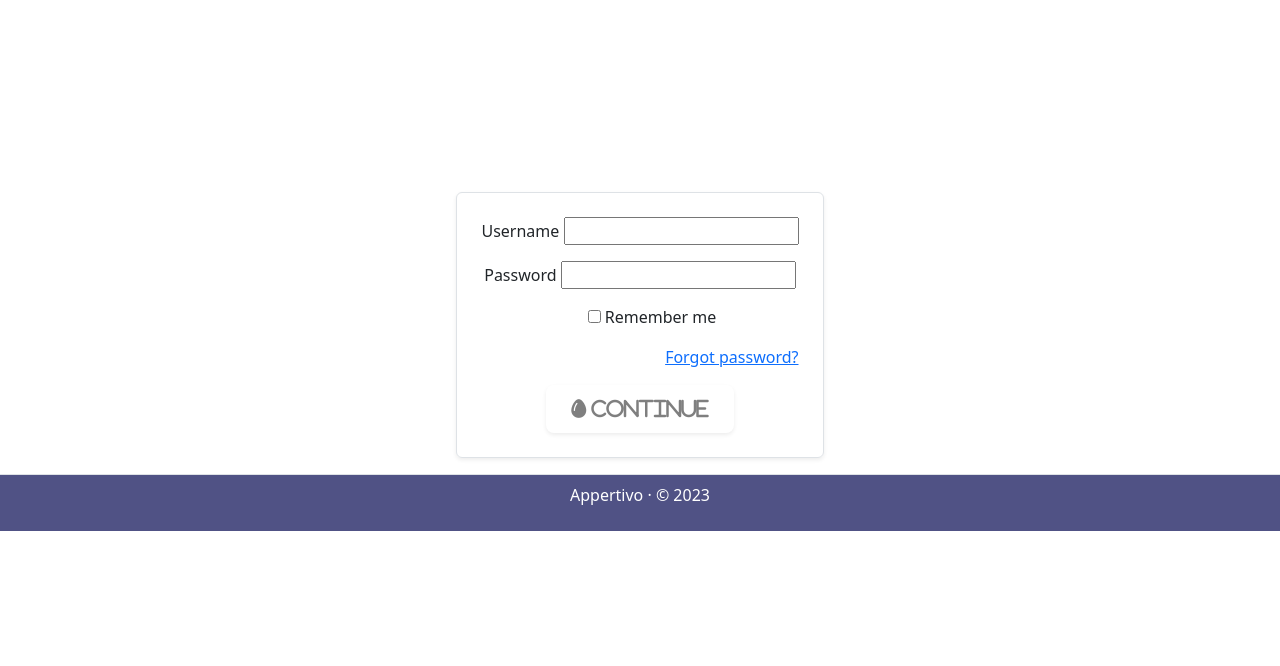
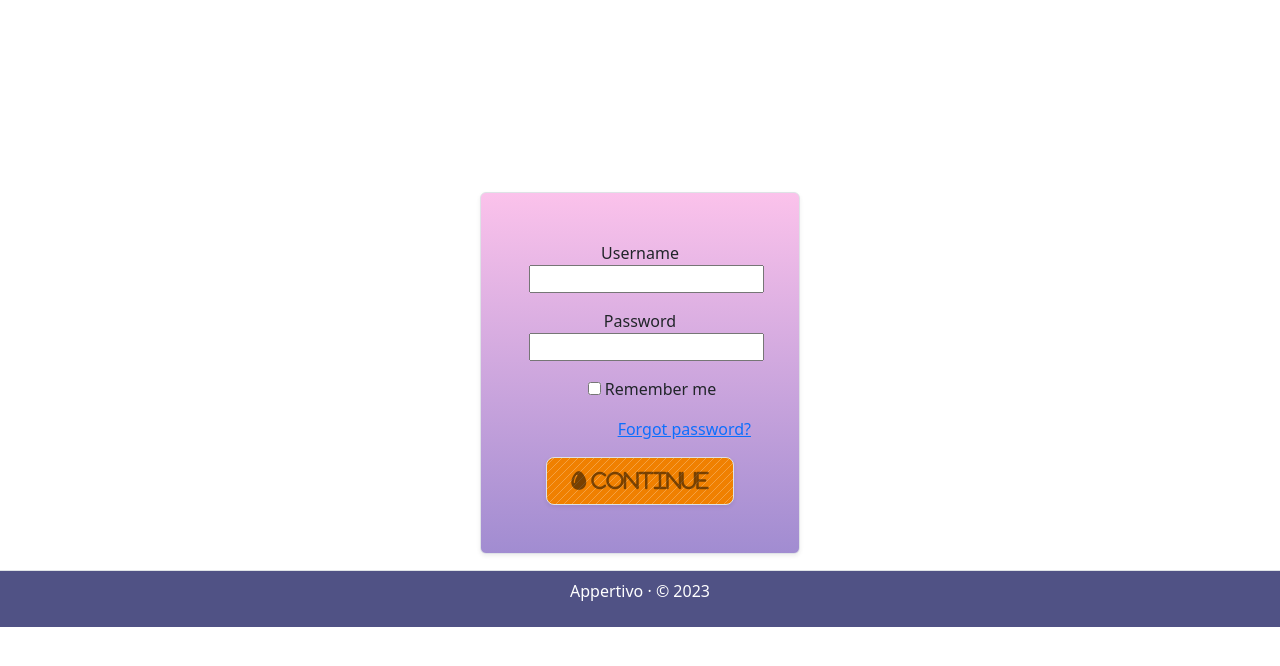
Before and after one commit to SkagitIan/Appertivo, a Django app: template app/specialwidget/templates/registration/login.html in a window 1280 px wide. Shown: the top 666 px of the page. Run offline with Django 4.2, Linux system fonts and the light colour scheme; the template is opened without the code that fills it, so the values that code supplies are empty, except form fields; form fields are guessed from the names that the template uses; some libraries are stand-ins or nearby versions; some web fonts are replaced.

Commit message:
Align auth forms with dashboard styling

```diff
--- a/app/specialwidget/templates/account/signup.html
+++ b/app/specialwidget/templates/account/signup.html
@@ -9,7 +9,8 @@
 
 {% block content %}
 <div class="d-flex align-items-center justify-content-center mx-auto rounded shadow" style="width: 21rem;margin-top:10px;">
-  <div id="inactive-{{ data.id }}"class="border row bg-light p-3 w-100 rounded shadow" style="position:relative;">
+  <div id="inactive-{{ data.id }}" class="border row p-3 w-100 rounded shadow"
+       style="position:relative;background-image: linear-gradient(to top, #a18cd1 0%, #fbc2eb 100%);">
 
 
 <h1>{% trans "Sign Up" %}</h1>
@@ -22,7 +23,8 @@
   {% if redirect_field_value %}
   <input type="hidden" name="{{ redirect_field_name }}" value="{{ redirect_field_value }}" />
   {% endif %}
-  <button class="btn btn-lg border w-100 text-white" type="submit" style="background-color:#b5aee4; background-image: repeating-linear-gradient(-45deg, rgba(255,255,255, 0.25), rgba(255,255,255, 0.25) 1px, transparent 1px, transparent 6px);">Signup</button>
+  <button class="btn btn-lg border w-100 text-white" type="submit"
+          style="background-color:#f08000; background-image: repeating-linear-gradient(-45deg, rgba(255,255,255, 0.25), rgba(255,255,255, 0.25) 1px, transparent 1px, transparent 6px); background-size: 8px 8px;">Signup</button>
 </form>
 </div></div>
 {% endblock %}
--- a/app/specialwidget/templates/registration/login.html
+++ b/app/specialwidget/templates/registration/login.html
@@ -6,8 +6,9 @@
 
 {% block content %}
 <div class="h-100 d-flex align-items-center justify-content-center">
-    <div class="py-auto text-center" style="margin-top:15%;">
-        <form method="post" class="border p-4 rounded shadow-sm">
+    <div class="col-md-3 p-5 text-center border shadow-sm rounded"
+         style="margin-top:15%;background-image: linear-gradient(to top, #a18cd1 0%, #fbc2eb 100%);">
+        <form method="post">
             {% csrf_token %}
             <div class="mb-3">
                 {{ form.username.label_tag }}
@@ -23,7 +24,8 @@
             <div class="mb-3 text-end">
                 <a href="{% url 'password_reset' %}">Forgot password?</a>
             </div>
-            <button type="submit" class="btn btn-lg bg-disabled shadow-sm px-4">
+            <button type="submit" class="btn btn-lg border shadow-sm px-4 text-white"
+                    style="background-color:#f08000; background-image: repeating-linear-gradient(-45deg, rgba(255,255,255, 0.25), rgba(255,255,255, 0.25) 1px, transparent 1px, transparent 6px); background-size: 8px 8px;">
                 <i class="fa-solid fa-egg text-black-50"> Continue</i>
             </button>
         </form>
--- a/app/specialwidget/templates/registration/register.html
+++ b/app/specialwidget/templates/registration/register.html
@@ -15,7 +15,10 @@
             {{ form.password.label_tag }}
             {{ form.password }}
           </div>
-          <button type="submit" class="btn btn-lg bg-light shadow-sm px-4 mt-3"><i class="fa-solid fa-egg text-black-50">  Continue</i></button>
+          <button type="submit" class="btn btn-lg border shadow-sm px-4 mt-3 text-white"
+                  style="background-color:#f08000; background-image: repeating-linear-gradient(-45deg, rgba(255,255,255, 0.25), rgba(255,255,255, 0.25) 1px, transparent 1px, transparent 6px); background-size: 8px 8px;">
+            <i class="fa-solid fa-egg text-black-50">  Continue</i>
+          </button>
         </form>
     </div>
   </div>
```
Also changed, not shown: app/specialwidget/templates/account/login.html (+5 -2 lines).
